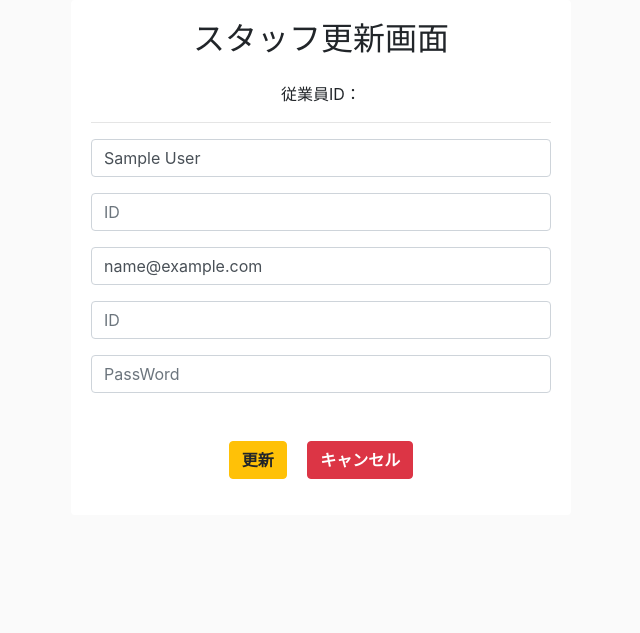
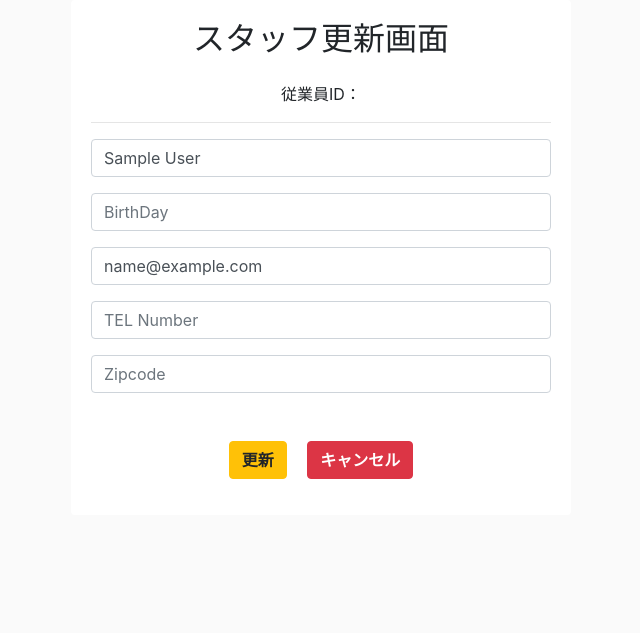
Before and after one commit to koya-namba/work-schedule-app, a Django app: page /manager_staff_update/1/ in a window 1280 px wide. Shown: the part 72-705 px from the top of the page, without its empty margins (319-959 px from the left). Run offline with Django 3.2, Linux system fonts and the light colour scheme; the visitor is signed in with stand-in values (Sample User, id 1); data comes from the database, SQL or seed files in the repository; some libraries are stand-ins or nearby versions.

Commit message:
revise staff_update

```diff
--- a/templates/staff/manager_staff_update.html
+++ b/templates/staff/manager_staff_update.html
@@ -10,19 +10,19 @@
         <form method="POST">
             {% csrf_token %}
             <div class="mb-3">
-                {% render_field form.name class='form-control' placeholder='ID' %}
+                {% render_field form.name class='form-control' placeholder='Name' %}
             </div>
              <div class="mb-3">
-                {% render_field form.birthday class='form-control' placeholder='ID' %}
+                {% render_field form.birthday class='form-control' placeholder='BirthDay' %}
             </div>
              <div class="mb-3">
-                {% render_field form.email class='form-control' placeholder='ID' %}
+                {% render_field form.email class='form-control' placeholder='Email' %}
             </div>
              <div class="mb-3">
-                {% render_field form.tel_number class='form-control' placeholder='ID' %}
+                {% render_field form.tel_number class='form-control' placeholder='TEL Number' %}
             </div>
             <div class="mb-5">
-                {% render_field form.zipcode class='form-control' placeholder='PassWord' %}
+                {% render_field form.zipcode class='form-control' placeholder='Zipcode' %}
             </div>
             <div class="mb-3">
                 <button class="btn btn-warning mr-3" type="submit"><i class="fa"> 更新</i></button>
--- a/work_schedule/settings/base.py
+++ b/work_schedule/settings/base.py
@@ -1,5 +1,4 @@
 import os
-from pathlib import Path
 
 # Build paths inside the project like this: BASE_DIR / 'subdir'.
 BASE_DIR = os.path.dirname(os.path.dirname(os.path.dirname(os.path.abspath(__file__))))
@@ -9,7 +8,6 @@ STATIC_DIR = os.path.join(BASE_DIR, 'static')
 # Application definition
 
 INSTALLED_APPS = [
-    'whitenoise.runserver_nostatic',
     'django.contrib.admin',
     'django.contrib.auth',
     'django.contrib.contenttypes',
@@ -17,6 +15,7 @@ INSTALLED_APPS = [
     'django.contrib.messages',
     'django.contrib.staticfiles',
     'widget_tweaks',
+    'whitenoise.runserver_nostatic',
     'staff',
     'schedule',
 ]
@@ -29,7 +28,7 @@ MIDDLEWARE = [
     'django.contrib.auth.middleware.AuthenticationMiddleware',
     'django.contrib.messages.middleware.MessageMiddleware',
     'django.middleware.clickjacking.XFrameOptionsMiddleware',
-    'whitenoise.middleware.WhiteNoiseMiddleware'
+    'whitenoise.middleware.WhiteNoiseMiddleware',
 ]
 
 ROOT_URLCONF = 'work_schedule.urls'
@@ -108,13 +107,11 @@ USE_TZ = True
 # https://docs.djangoproject.com/en/3.1/howto/static-files/
 
 STATIC_ROOT = os.path.join(BASE_DIR, 'staticfiles')
-
 STATIC_URL = '/static/'
-
 STATICFILES_STORAGE = 'whitenoise.storage.CompressedManifestStaticFilesStorage'
-
 STATICFILES_DIRS = [
     STATIC_DIR,
 ]
 
+
 LOGIN_URL = '/staff/'
--- a/work_schedule/settings/production.py
+++ b/work_schedule/settings/production.py
@@ -6,7 +6,7 @@ SECRET_KEY = os.environ.get('SECRET_KEY')
 # SECURITY WARNING: don't run with debug turned on in production!
 DEBUG = False
 
-ALLOWED_HOSTS = ['*']
+ALLOWED_HOSTS = ['workscheduleapp.herokuapp.com', '127.0.0.1']
 
 import dj_database_url
 db_from_env = dj_database_url.config(conn_max_age=600)
```
Also changed, not shown: 15 other files.
